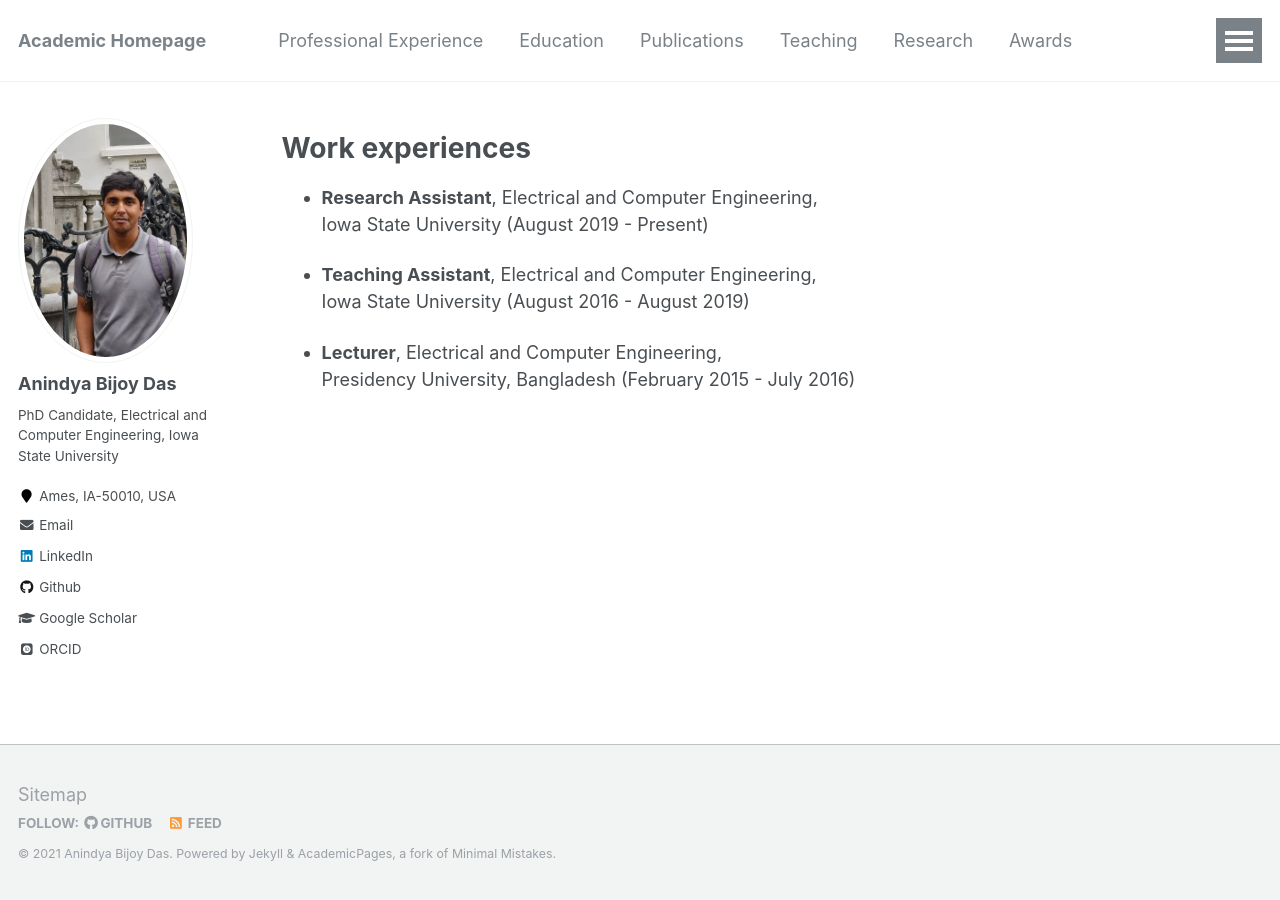
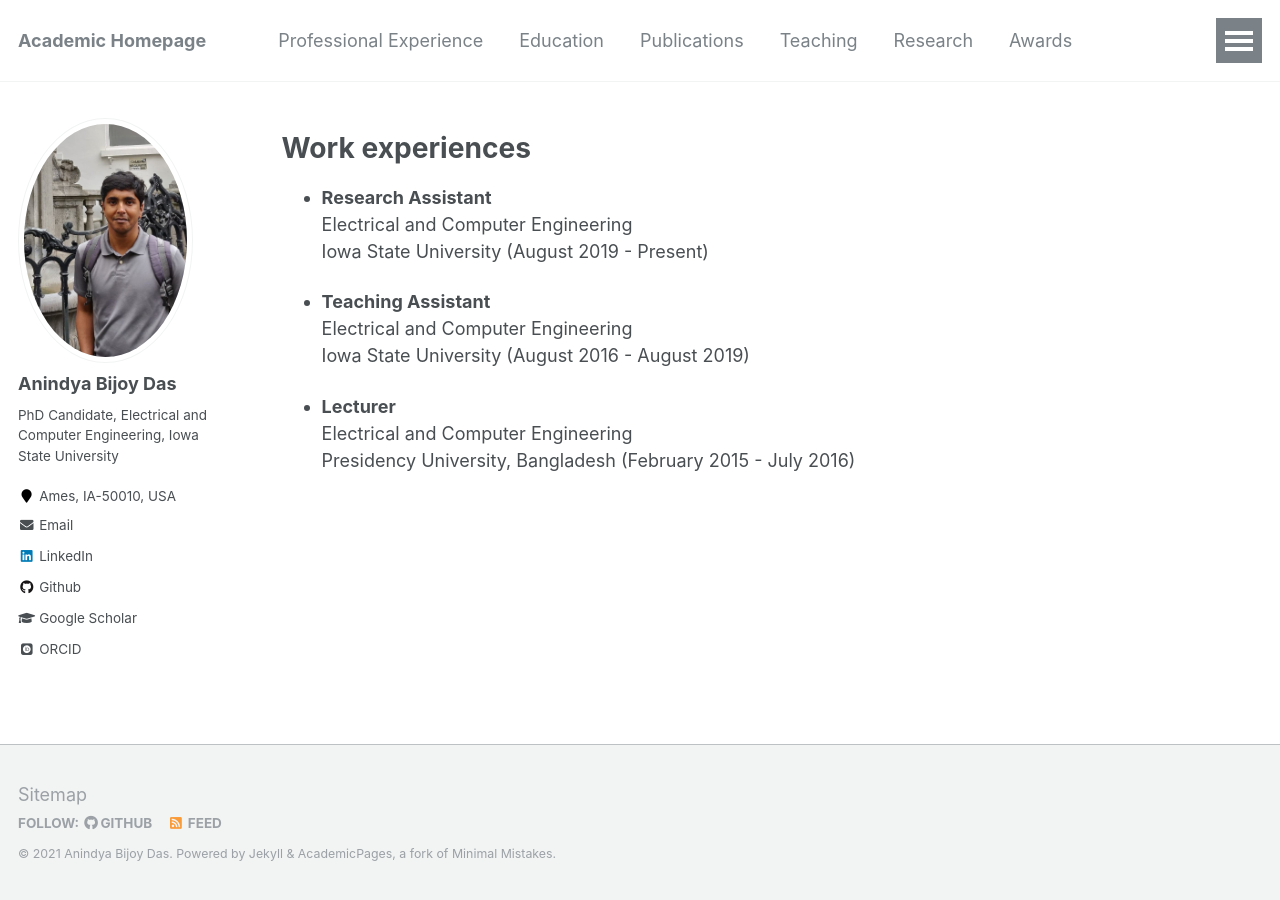
Before and after one commit to anindyabijoydas/portfolio, a Jekyll site: the page built from _pages/experience.md, in a window 1280 px wide. Built offline with Jekyll 4.4.1, drawn with Linux system fonts in a browser that asks for light colours; some web fonts are replaced.

```diff
--- a/_pages/experience.md
+++ b/_pages/experience.md
@@ -9,8 +9,8 @@ redirect_from:
 
 Work experiences
 ======
-* **Research Assistant**, Electrical and Computer Engineering, <br/> Iowa State University (August 2019 - Present)
+* **Research Assistant** <br/> Electrical and Computer Engineering <br/> Iowa State University (August 2019 - Present)
 
-* **Teaching Assistant**, Electrical and Computer Engineering, <br/> Iowa State University (August 2016 - August 2019)
+* **Teaching Assistant** <br/> Electrical and Computer Engineering <br/> Iowa State University (August 2016 - August 2019)
 
-* **Lecturer**, Electrical and Computer Engineering, <br/> Presidency University, Bangladesh (February 2015 - July 2016)
+* **Lecturer** <br/> Electrical and Computer Engineering <br/> Presidency University, Bangladesh (February 2015 - July 2016)
```
